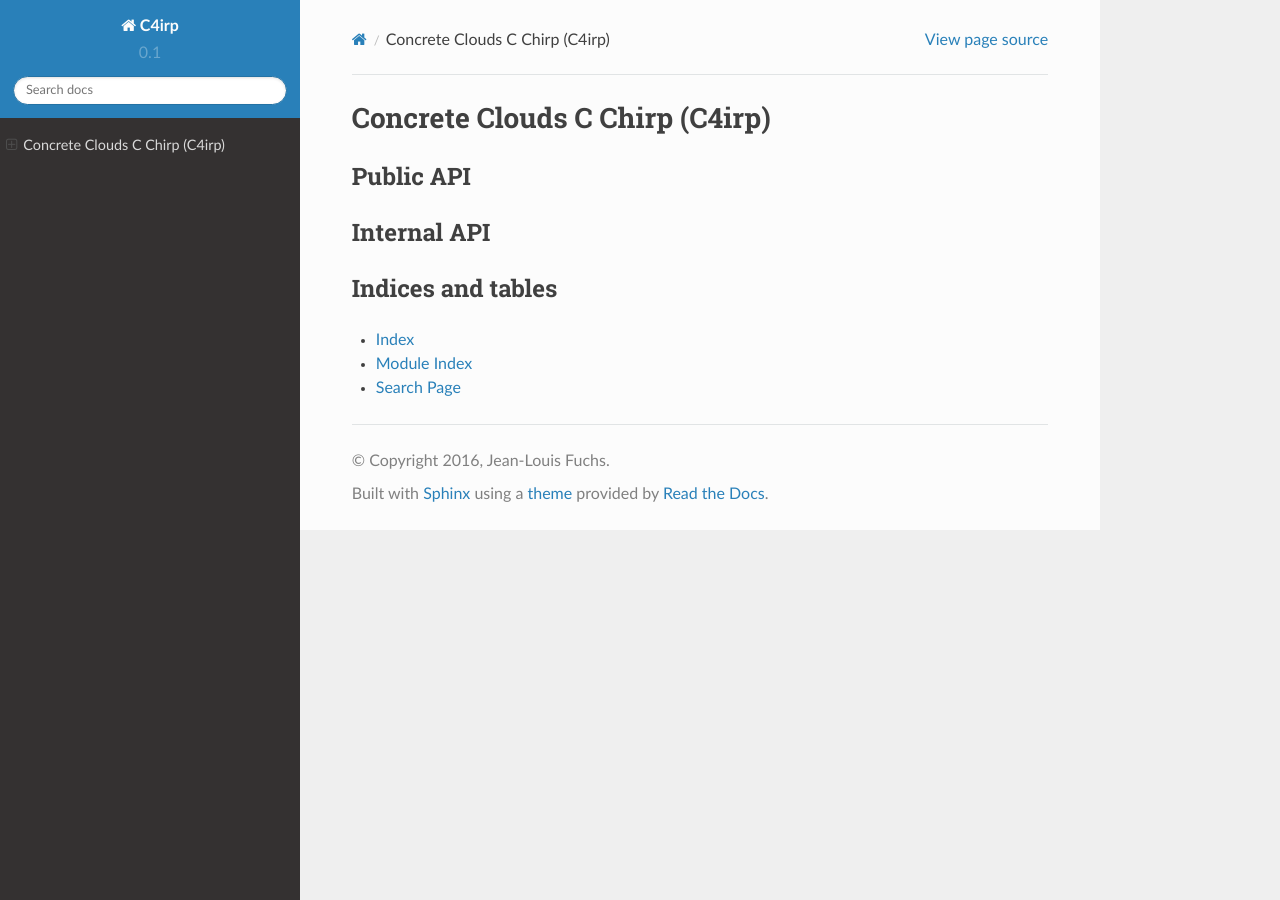
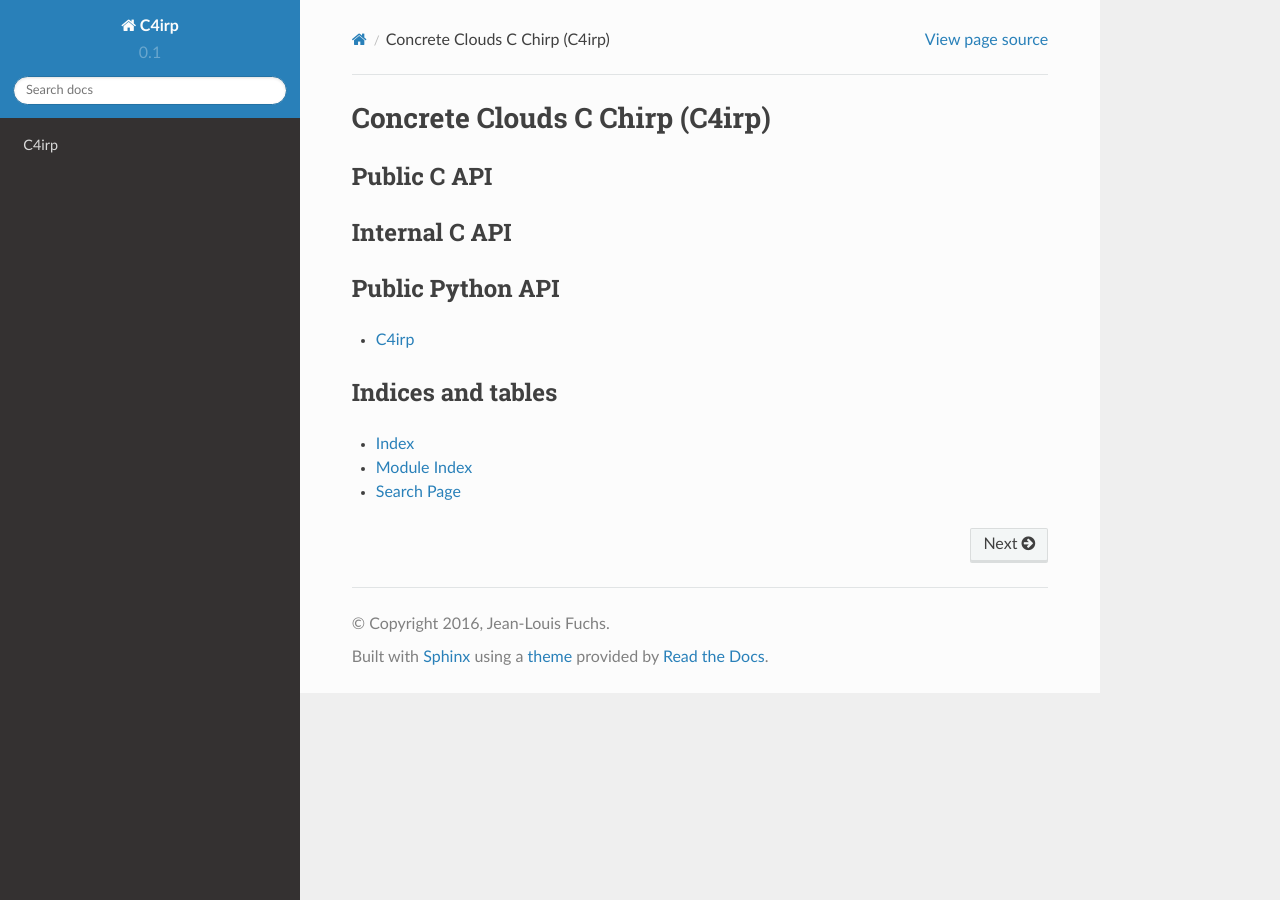
Before and after one commit to sosterwalder/c4irp, a Sphinx documentation site: the page built from doc/index.rst, in a window 1280 px wide. Built offline with Sphinx 7.4.7 and the Read the Docs theme 2.0.0, drawn with Linux system fonts in a browser that asks for light colours; pages that are not in the unit, such as notebooks, are missing from menus.

Commit message:
Add some Python Module to doc

```diff
--- /dev/null
+++ b/doc/c4irp.rst
@@ -0,0 +1,6 @@
+=====
+C4irp
+=====
+
+.. automodule:: c4irp
+   :members:
--- a/doc/index.rst
+++ b/doc/index.rst
@@ -2,16 +2,16 @@
 Concrete Clouds C Chirp (C4irp)
 ===============================
 
-Public API
-==========
+Public C API
+============
 
 .. toctree::
    :maxdepth: 2
 
    inc/c4irp.h.rst
 
-Internal API
-============
+Internal C API
+==============
 
 .. toctree::
    :maxdepth: 2
@@ -19,6 +19,14 @@ Internal API
    c4irpc/array.h.rst
    c4irpc/message.c.rst
 
+Public Python API
+=================
+
+.. toctree::
+   :maxdepth: 2
+
+   c4irp.rst
+
 Indices and tables
 ==================
 
```
